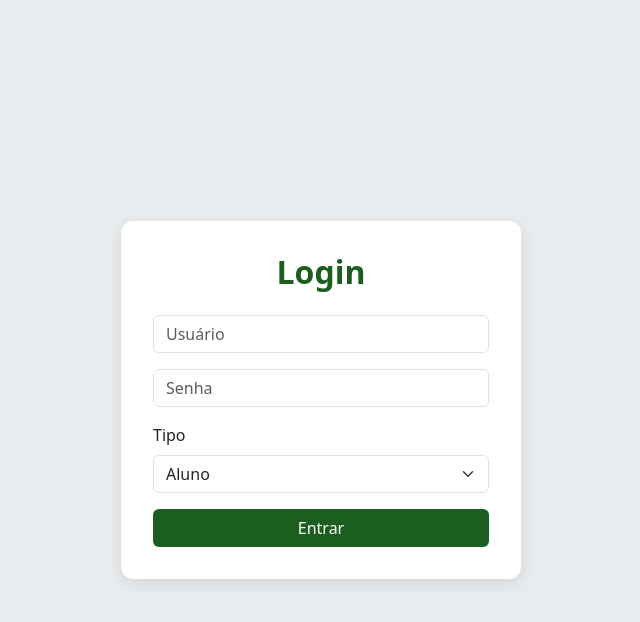
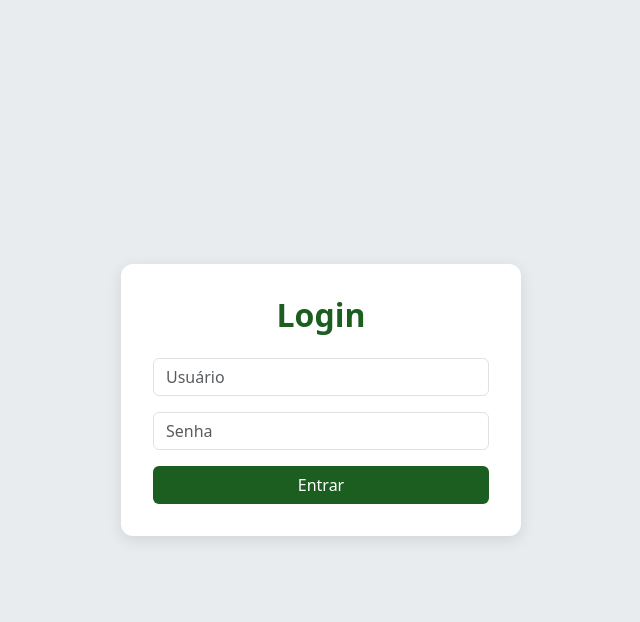
Before and after one commit to antonio-jose-fernandes/Analise_sensorial_2025.2, a Flask app: page / in a window 1280 px wide. Shown: the top 622 px of the page, without its empty margins (319-959 px from the left). Run offline with Flask 3, Linux system fonts and the light colour scheme.

Commit message:
ajuste para funcionar

```diff
--- a/controllers/aluno_controller.py
+++ b/controllers/aluno_controller.py
@@ -92,10 +92,11 @@ def aluno_dashboard():
 
 
 
-        return render_template("/usuario_aluno/dashboard.html", analises=analises, medias_avaliacores=medias_avaliacores )
+        return render_template("usuario_aluno/dashboard.html", analises=analises, medias_avaliacores=medias_avaliacores )
        # return render_template("/usuario_aluno/dashboard_atualizado.html", analises=analises, medias_avaliacores=medias_avaliacores)
     finally:
         db.close()
+
 
 
 # Rota simples para tela de análise do aluno
--- a/main.py
+++ b/main.py
@@ -6,8 +6,8 @@ app = Flask(__name__)
 # Chave secreta para criptografar a sessão
 app.config['SECRET_KEY'] = 'minha_chave_secreta'
 
+from controllers.aluno_controller import *
 from controllers.usuario_controller import *
-from controllers.aluno_controller import *
 from controllers.analise_controller import *
 from controllers.amostra_controller import *
 from controllers.testador_controller import *
--- a/templates/login.html
+++ b/templates/login.html
@@ -80,13 +80,7 @@
       <div class="mb-3">
         <input type="password" id="password" name="password" class="form-control" placeholder="Senha" required />
       </div>
-    <div class="mb-3">
-     <label for="tipo" class="form-label">Tipo</label>
-    <select name="tipo" id="tipo" class="form-select" required>
-      <option value="aluno" { if cadastro.tipo == "aluno" }selected{ endif }>Aluno</option>
-      <option value="professor" { if cadastro.tipo == "professor" }selected{ endif }>Professor</option>
-    </select>
-    </div>
+
 
       <button type="submit" class="btn btn-ifce w-100">Entrar</button>
     </form>
--- a/templates/usuario_aluno/menu_user_aluno.html
+++ b/templates/usuario_aluno/menu_user_aluno.html
@@ -16,7 +16,7 @@
         <h4>Painel IFCE</h4>
       </div>
       <ul class="nav flex-column">
-        <li><a href="{{ url_for('dashboard') }}"><i class="fa-solid fa-chart-simple"></i><span>Dashboard</span></a></li>
+        <li><a href="{{ url_for('aluno_dashboard') }}"><i class="fa-solid fa-chart-simple"></i><span>Dashboard</span></a></li>
         <li><a href="{{ url_for('lista_analises_andamento') }}"><i class="fa-solid fa-chart-line"></i><span>Realizar Análise</span></a></li>
         <li><a href="#"><i class="fa-solid fa-file-export"></i><span>Extrair dados</span></a></li>
       </ul>
```
